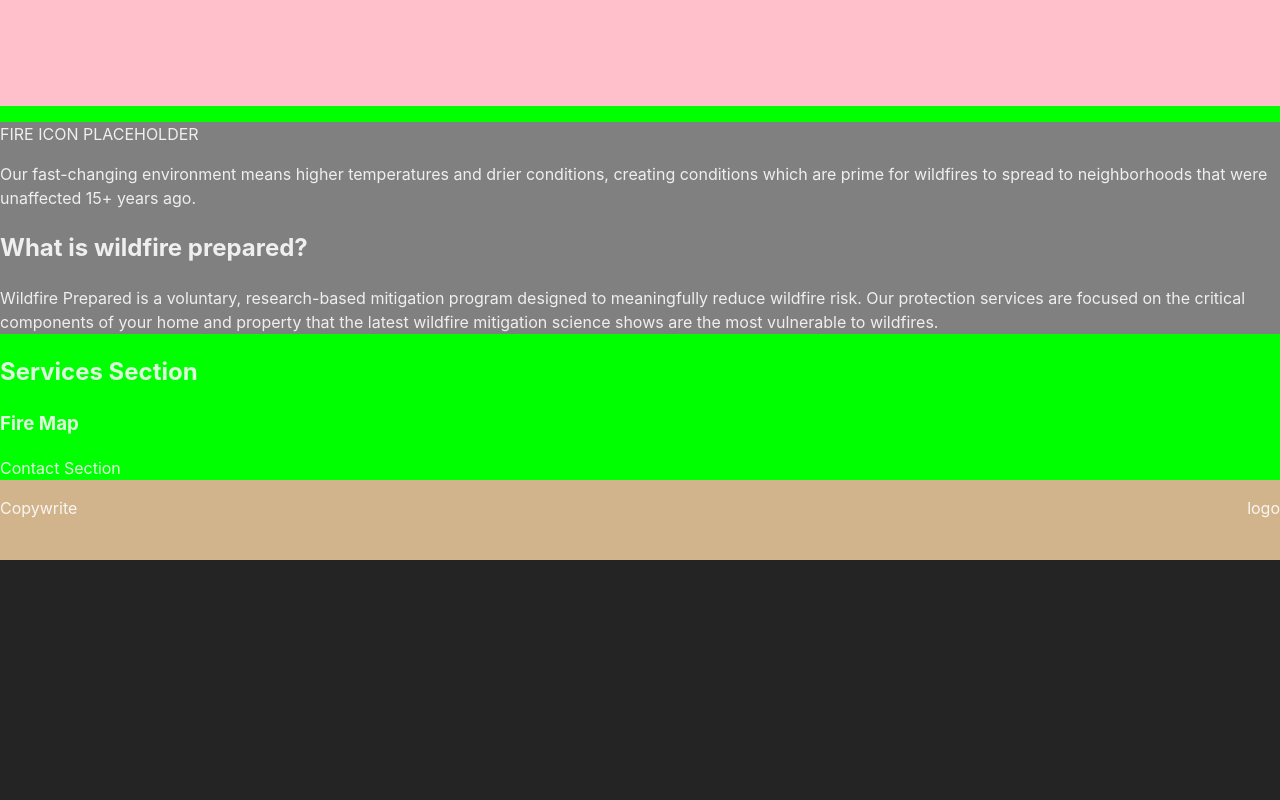
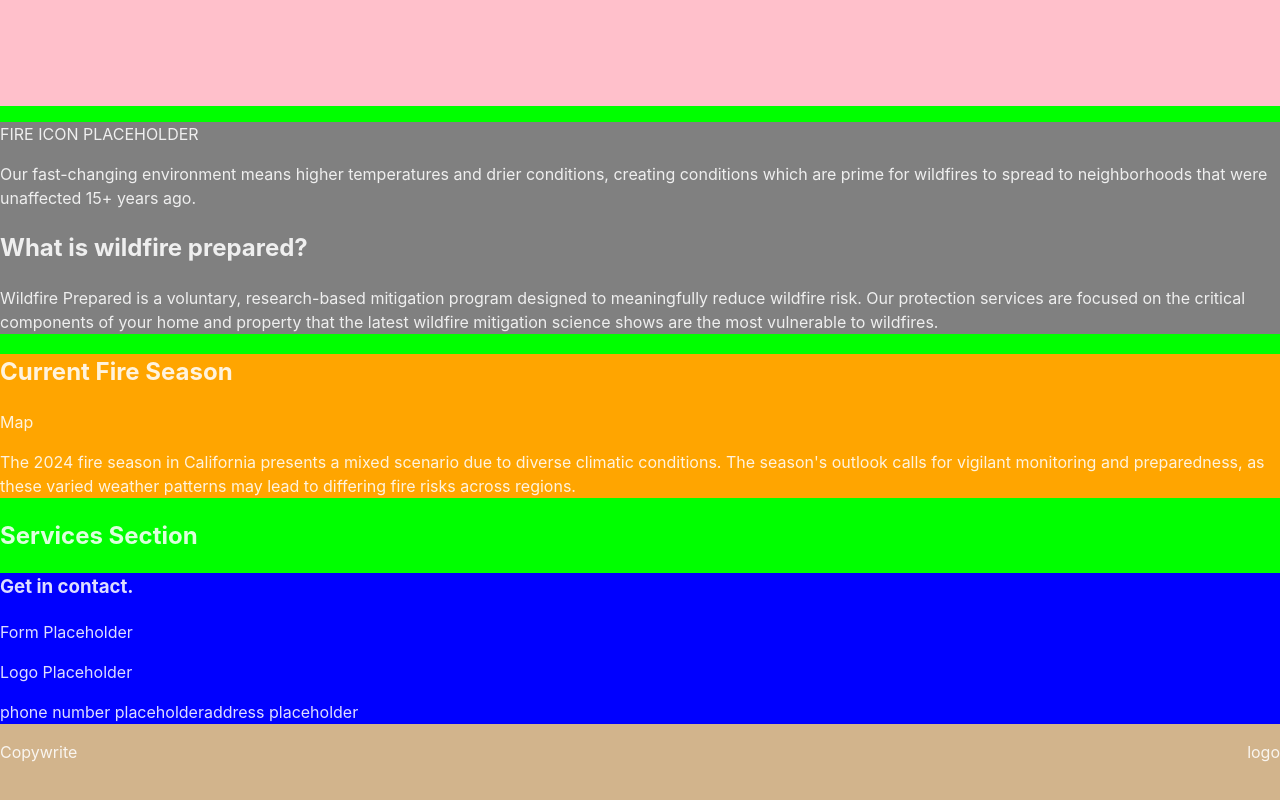
Before and after one commit to andrew-oyanguren/pro-wildfire-defense, a React (Vite) app: page / in a window 1280 px wide. Shown: the part 454-1254 px from the top of the page. Before the commit the page ends 1014 px from the top, so only its background shows below. Built offline with nearby package versions, Linux system fonts and the light colour scheme.

Commit message:
Added Contact Form and Firemap components to the Home page

```diff
--- /dev/null
+++ b/src/components/UI/ContactSection/ContactSection.tsx
@@ -0,0 +1,22 @@
+import styled from 'styled-components';
+
+const StyledContactSection = styled.section`
+  background-color: blue;
+`;
+
+export default function ContactSection() {
+  return (
+    <StyledContactSection>
+      <div>
+        <h3>Get in contact.</h3>
+        <p>Form Placeholder</p>
+      </div>
+
+      <div>
+        <p>Logo Placeholder</p>
+        <span>phone number placeholder</span>
+        <span>address placeholder</span>
+      </div>
+    </StyledContactSection>
+  );
+}
--- /dev/null
+++ b/src/components/UI/FireMap/FireMap.tsx
@@ -0,0 +1,22 @@
+import styled from 'styled-components';
+
+const StyledFireMap = styled.aside`
+  background-color: orange;
+`;
+
+export default function FireMap() {
+  return (
+    <StyledFireMap>
+      <h2>Current Fire Season</h2>
+
+      <div>Map</div>
+
+      <p>
+        The 2024 fire season in California presents a mixed scenario due to
+        diverse climatic conditions. The season's outlook calls for vigilant
+        monitoring and preparedness, as these varied weather patterns may lead
+        to differing fire risks across regions.
+      </p>
+    </StyledFireMap>
+  );
+}
--- /dev/null
+++ b/src/components/UI/ServicesSection/ServicesSection.tsx
@@ -0,0 +1,3 @@
+export default function ServicesSection() {
+  return <section></section>;
+}
--- a/src/components/UI/index.ts
+++ b/src/components/UI/index.ts
@@ -1,2 +1,4 @@
+export { default as ContactSection } from './ContactSection/ContactSection';
+export { default as FireMap } from './FireMap/FireMap';
+export { default as HeroSection } from './HeroSection/HeroSection';
 export { default as IntroSection } from './IntroSection/IntroSection';
-export { default as HeroSection } from './HeroSection/HeroSection';
--- a/src/pages/HomePage/HomePage.tsx
+++ b/src/pages/HomePage/HomePage.tsx
@@ -1,4 +1,9 @@
-import { IntroSection, HeroSection } from '../../components/UI';
+import {
+  ContactSection,
+  FireMap,
+  HeroSection,
+  IntroSection,
+} from '../../components/UI';
 
 export default function HomePage() {
   return (
@@ -7,15 +12,13 @@ export default function HomePage() {
 
       <IntroSection />
 
+      <FireMap />
+
       <section>
         <h2>Services Section</h2>
       </section>
 
-      <aside>
-        <h3>Fire Map</h3>
-      </aside>
-
-      <section>Contact Section</section>
+      <ContactSection />
     </div>
   );
 }
```
